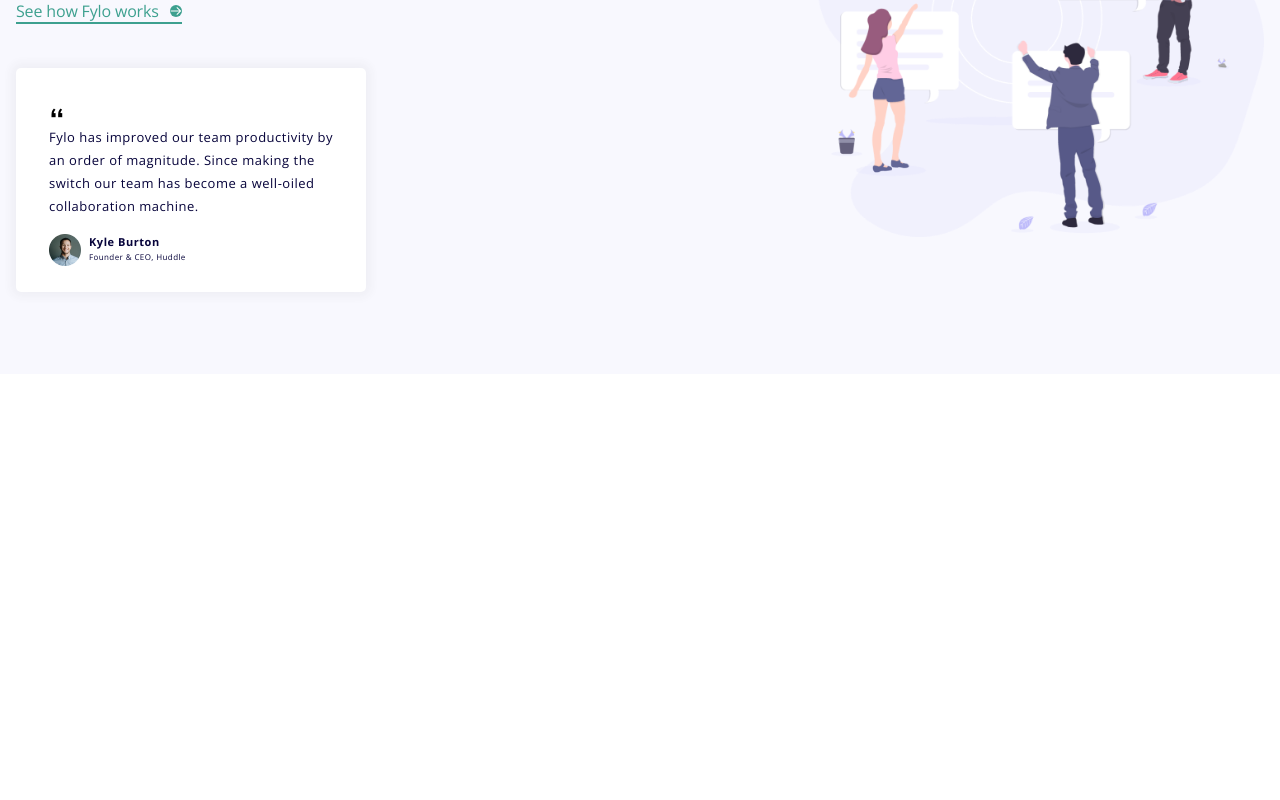
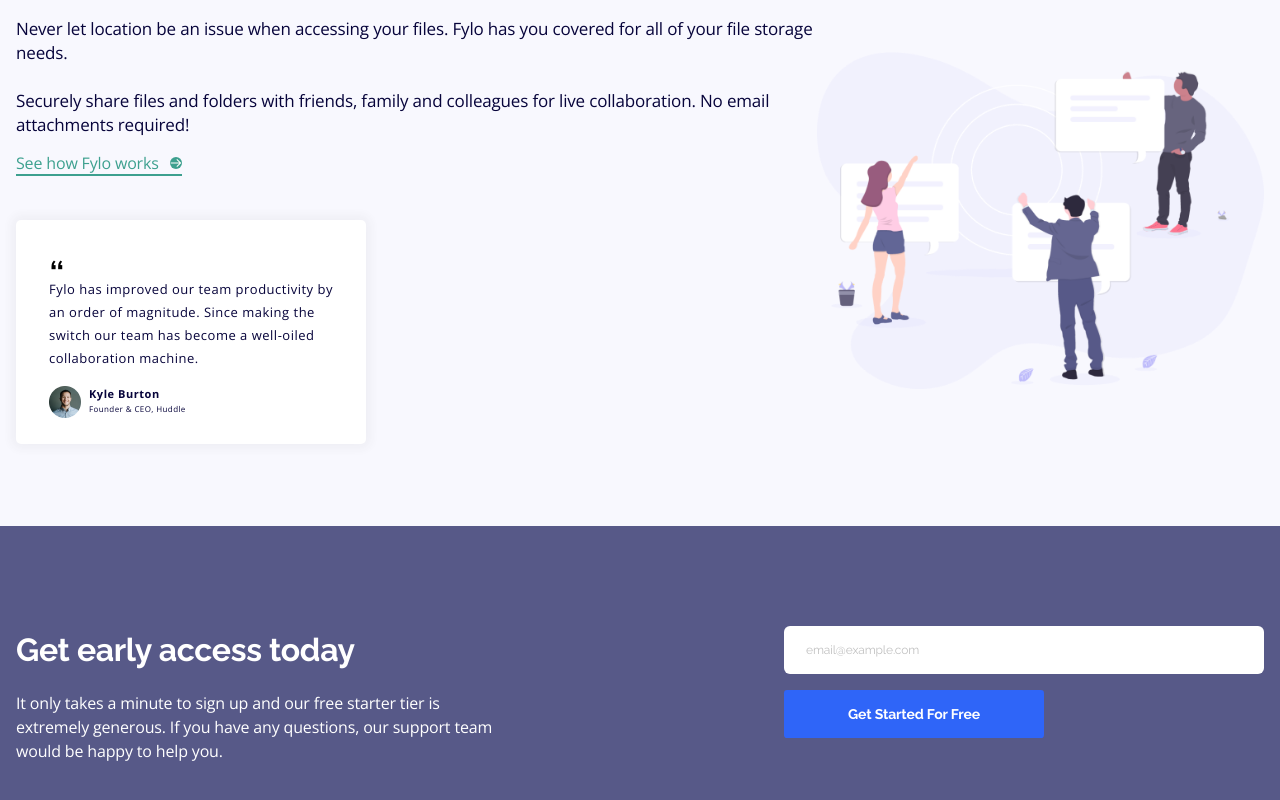
Before and after one commit to GustavoGigacz/frontend-challenge5, a Next.js app: page / in a window 1280 px wide. Shown: the part 1075-1875 px from the top of the page. Before the commit the page ends 1449 px from the top, so only its background shows below. Built offline with nearby package versions, Linux system fonts and the light colour scheme.

Commit message:
Add EarlyAcessPage

```diff
--- /dev/null
+++ b/components/EarlyAcessPage.tsx
@@ -0,0 +1,107 @@
+import styled from "styled-components";
+import { Button, Paragraph, Title } from "./shared/styles";
+
+const EarlyAcessPage = (): JSX.Element => {
+  return (
+    <>
+      <Section>
+        <Container>
+          <TextContainer>
+            <CustomTitle>Get early access today</CustomTitle>
+            <CustomParagraph>
+              It only takes a minute to sign up and our free starter tier is
+              extremely generous. If you have any questions, our support team
+              would be happy to help you.
+            </CustomParagraph>
+          </TextContainer>
+          <Form>
+            <Input placeholder='email@example.com'></Input>
+            <CustomButton>Get Started For Free</CustomButton>
+          </Form>
+        </Container>
+      </Section>
+    </>
+  );
+};
+
+const Section = styled.section`
+  width: 100%;
+  background: #575988;
+`;
+
+const Container = styled.div`
+  max-width: 1280px;
+  padding: 100px 16px 85px 16px;
+  margin: 0 auto;
+
+  display: flex;
+  justify-content: space-between;
+
+  @media (max-width: 1040px) {
+    flex-direction: column;
+    text-align: center;
+  }
+`;
+
+const TextContainer = styled.div`
+  @media (max-width: 1040px) {
+    margin: 0 auto;
+  }
+`;
+
+const CustomTitle = styled(Title)`
+  color: #ffffff;
+  margin-bottom: 17px;
+  font-size: 32px;
+  line-height: 48px;
+`;
+
+const CustomParagraph = styled(Paragraph)`
+  color: #ffffff;
+  font-size: 16px;
+  line-height: 24px;
+  max-width: 500px;
+`;
+
+const Form = styled.form`
+  display: flex;
+  flex-direction: column;
+  gap: 16px;
+
+  @media (max-width: 1040px) {
+    align-items: center;
+    margin: 0 auto;
+    padding-top: 24px;
+  }
+`;
+
+const Input = styled.input`
+  width: 480px;
+  padding: 16px 0 16px 22px;
+  border-radius: 6px;
+  border: none;
+
+  ::placeholder {
+    font-family: "Raleway";
+    font-style: normal;
+    font-weight: 400;
+    font-size: 12px;
+    line-height: 14px;
+
+    color: #c0c0c0;
+  }
+  @media (max-width: 1040px) {
+    width: 280px;
+  }
+`;
+
+const CustomButton = styled(Button)`
+  width: 260px;
+  padding: 16px 22px;
+
+  @media (max-width: 1040px) {
+    width: 100%;
+  }
+`;
+
+export default EarlyAcessPage;
--- a/components/LandingPage.tsx
+++ b/components/LandingPage.tsx
@@ -84,15 +84,20 @@
 const ImageContainer = styled.div`
   @media (max-width: 1280px) {
     img {
+      width: 100%;
+      height: 100%;
+    }
+
+    /* img {
       width: 418px;
       height: 310px;
-    }
+    } */
   }
   @media (max-width: 1040px) {
-    img {
+    /* img {
       width: 304px;
       height: 225px;
-    }
+    } */
   }
 `;
 
--- a/pages/index.tsx
+++ b/pages/index.tsx
@@ -1,3 +1,4 @@
+import EarlyAcessPage from "@/components/EarlyAcessPage";
 import LandingPage from "@/components/LandingPage";
 import SharedComponents from "@/components/SharedComponents";
 import { Inter } from "next/font/google";
@@ -9,6 +10,7 @@
     <>
       <LandingPage />
       <SharedComponents />
+      <EarlyAcessPage />
     </>
   );
 }
```
